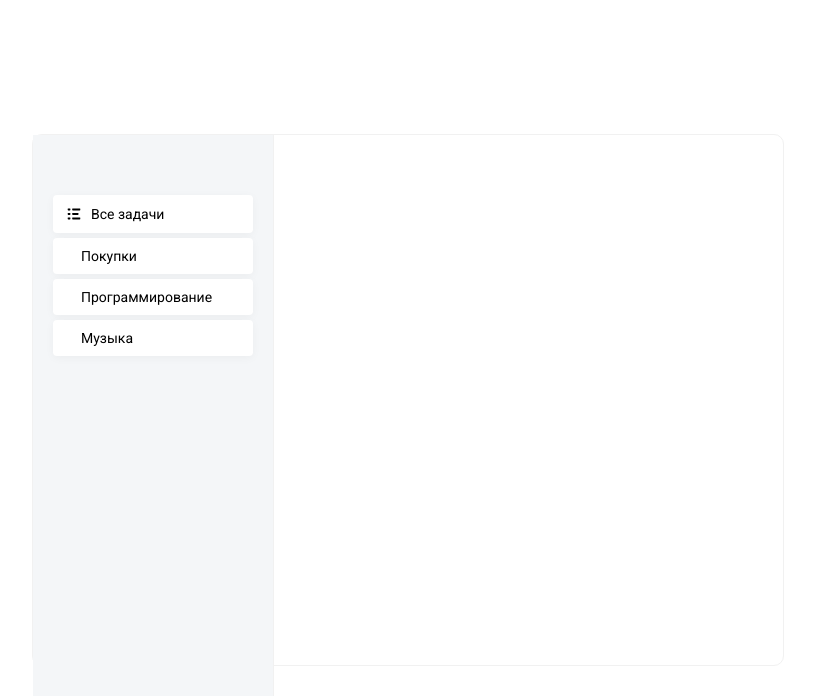
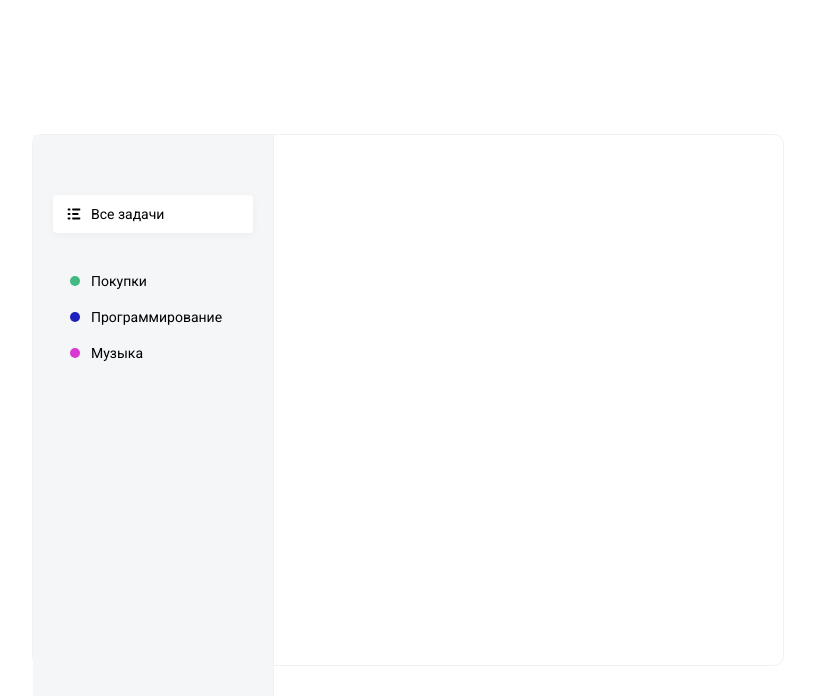
Before and after one commit to kostya-alch/todo-list-react, a React (Create React App) app: page / in a window 1280 px wide. Shown: the top 696 px of the page, without its empty margins (232-1047 px from the left). Built offline with nearby package versions, Linux system fonts and the light colour scheme.

Commit message:
add class active title menu and color item

```diff
--- a/src/App.jsx
+++ b/src/App.jsx
@@ -15,18 +15,19 @@
             <path d="M12.96 8.10001H7.74001C7.24321 8.10001 7.20001 8.50231 7.20001 9.00001C7.20001 9.49771 7.24321 9.90001 7.74001 9.90001H12.96C13.4568 9.90001 13.5 9.49771 13.5 9.00001C13.5 8.50231 13.4568 8.10001 12.96 8.10001V8.10001ZM14.76 12.6H7.74001C7.24321 12.6 7.20001 13.0023 7.20001 13.5C7.20001 13.9977 7.24321 14.4 7.74001 14.4H14.76C15.2568 14.4 15.3 13.9977 15.3 13.5C15.3 13.0023 15.2568 12.6 14.76 12.6ZM7.74001 5.40001H14.76C15.2568 5.40001 15.3 4.99771 15.3 4.50001C15.3 4.00231 15.2568 3.60001 14.76 3.60001H7.74001C7.24321 3.60001 7.20001 4.00231 7.20001 4.50001C7.20001 4.99771 7.24321 5.40001 7.74001 5.40001ZM4.86001 8.10001H3.24001C2.74321 8.10001 2.70001 8.50231 2.70001 9.00001C2.70001 9.49771 2.74321 9.90001 3.24001 9.90001H4.86001C5.35681 9.90001 5.40001 9.49771 5.40001 9.00001C5.40001 8.50231 5.35681 8.10001 4.86001 8.10001ZM4.86001 12.6H3.24001C2.74321 12.6 2.70001 13.0023 2.70001 13.5C2.70001 13.9977 2.74321 14.4 3.24001 14.4H4.86001C5.35681 14.4 5.40001 13.9977 5.40001 13.5C5.40001 13.0023 5.35681 12.6 4.86001 12.6ZM4.86001 3.60001H3.24001C2.74321 3.60001 2.70001 4.00231 2.70001 4.50001C2.70001 4.99771 2.74321 5.40001 3.24001 5.40001H4.86001C5.35681 5.40001 5.40001 4.99771 5.40001 4.50001C5.40001 4.00231 5.35681 3.60001 4.86001 3.60001Z"
               fill="black" />
           </svg>,
-        name: 'Все задачи'
+        name: 'Все задачи',
+        active: true
       }]} />
       <List items={[{
-        color: '#42B883',
+        color: 'green',
         name: 'Покупки'
       },
       {
-        color: '#64C4ED',
+        color: 'blue',
         name: 'Программирование'
       },
       {
-        color: '#FFBBCC',
+        color: 'pink',
         name: 'Музыка'
       }
       ]} />
--- a/src/components/List/List.jsx
+++ b/src/components/List/List.jsx
@@ -7,7 +7,7 @@
          <ul className="list">
             {
                items.map(item => (
-                  <li className='active'>
+                  <li className={item.active ? 'active' : ''}>
                      <i>
                         {item.icon ? item.icon : <i className={`badge badge--${item.color}`}></i>}
                      </i>
--- a/src/components/List/List.scss
+++ b/src/components/List/List.scss
@@ -1,4 +1,5 @@
 .list {
+  margin-bottom: 30px;
   li {
     display: flex;
     align-items: center;
@@ -9,7 +10,22 @@
       background: #ffffff;
       box-shadow: 0px 2px 10px rgba(0, 0, 0, 0.04);
       border-radius: 4px;
-      margin-bottom: 5px;
+    }
+    .badge {
+      width: 10px;
+      height: 10px;
+      border-radius: 30px;
+      position: relative;
+      left: 5px;
+      &--green {
+        background-color: #42b883;
+      }
+      &--blue {
+        background-color: #1e21bd;
+      }
+      &--pink {
+        background-color: #db37d3;
+      }
     }
   }
   i {
```
